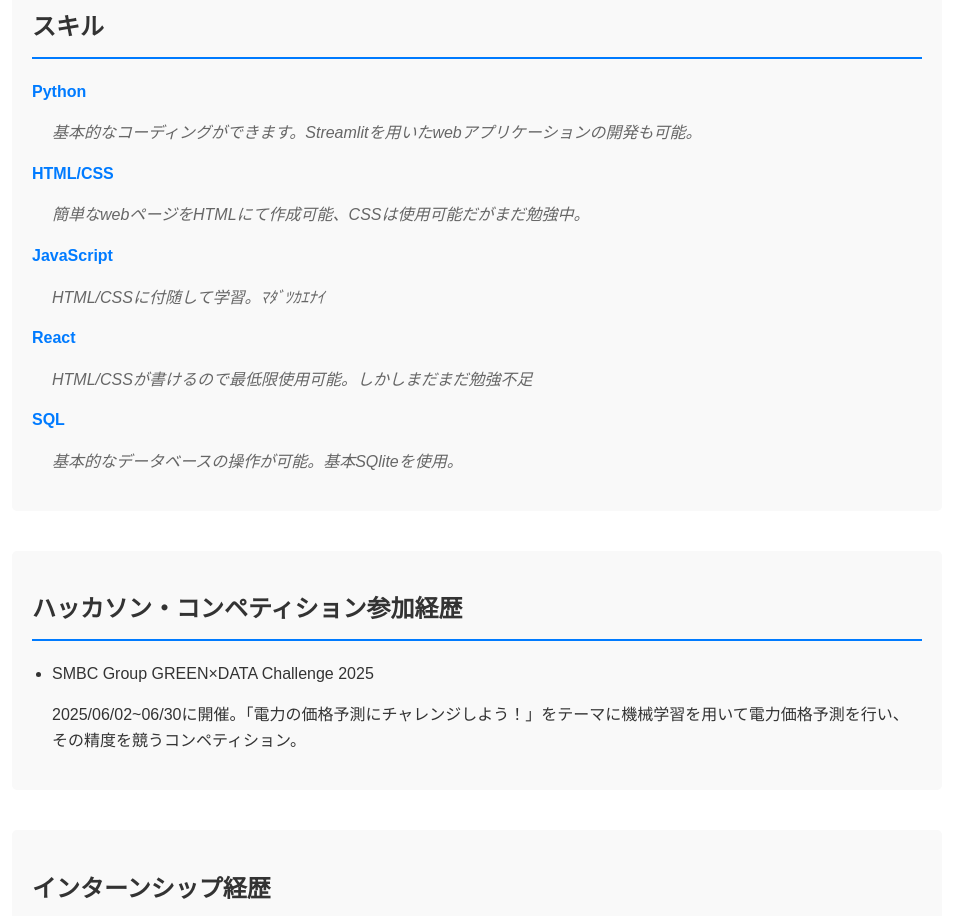
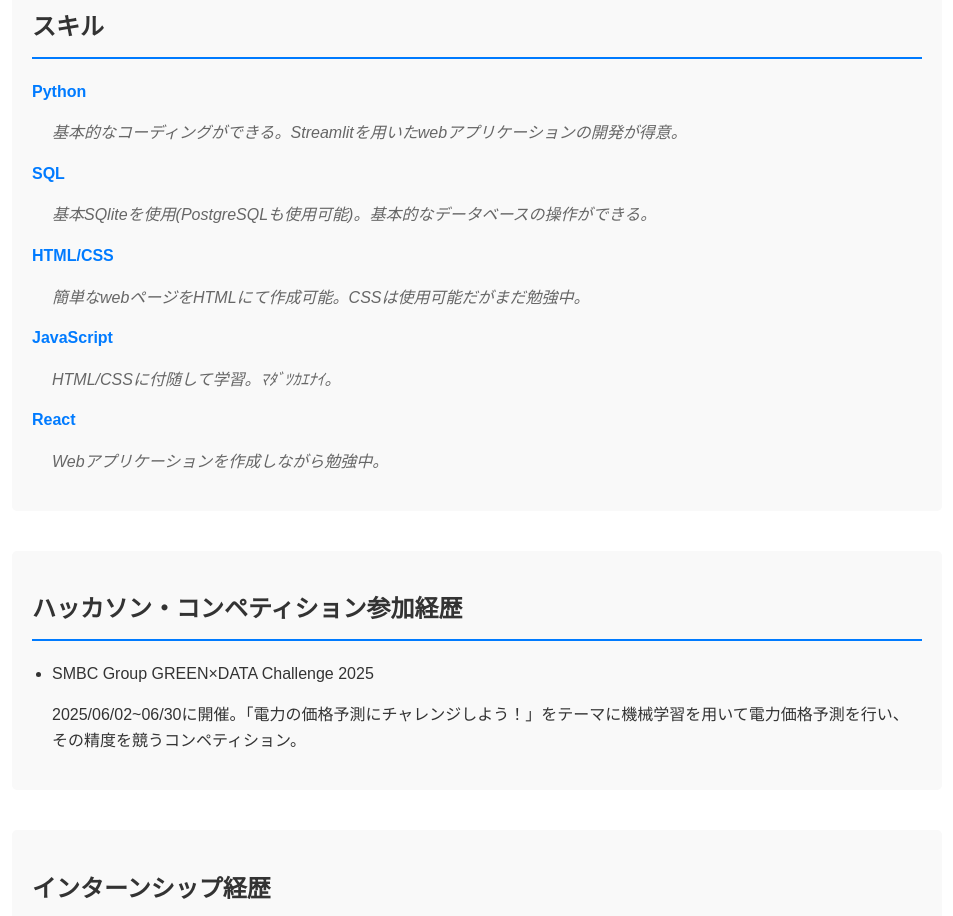
Before and after one commit to Yuu0413s/portfolio, a React (Vite) app: page / in a window 1280 px wide. Shown: the part 1180-2096 px from the top of the page, without its empty margins (163-1116 px from the left). Built offline with nearby package versions, Linux system fonts and the light colour scheme.

Commit message:
内容を少し修正

```diff
--- a/src/App.jsx
+++ b/src/App.jsx
@@ -44,15 +44,15 @@ return (
         <h2>スキル</h2>
         <ul>
             <li>Python</li>
-            <p>基本的なコーディングができます。Streamlitを用いたwebアプリケーションの開発も可能。</p>
+            <p>基本的なコーディングができる。Streamlitを用いたwebアプリケーションの開発が得意。</p>
+            <li>SQL</li>
+            <p>基本SQliteを使用(PostgreSQLも使用可能)。基本的なデータベースの操作ができる。</p>
             <li>HTML/CSS</li>
-            <p>簡単なwebページをHTMLにて作成可能、CSSは使用可能だがまだ勉強中。</p>
+            <p>簡単なwebページをHTMLにて作成可能。CSSは使用可能だがまだ勉強中。</p>
             <li>JavaScript</li>
-            <p>HTML/CSSに付随して学習。ﾏﾀﾞﾂｶｴﾅｲ</p>
+            <p>HTML/CSSに付随して学習。ﾏﾀﾞﾂｶｴﾅｲ。</p>
             <li>React</li>
-            <p>HTML/CSSが書けるので最低限使用可能。しかしまだまだ勉強不足</p>
-            <li>SQL</li>
-            <p>基本的なデータベースの操作が可能。基本SQliteを使用。</p>
+            <p>Webアプリケーションを作成しながら勉強中。</p>
         </ul>
         </section>
 
```
